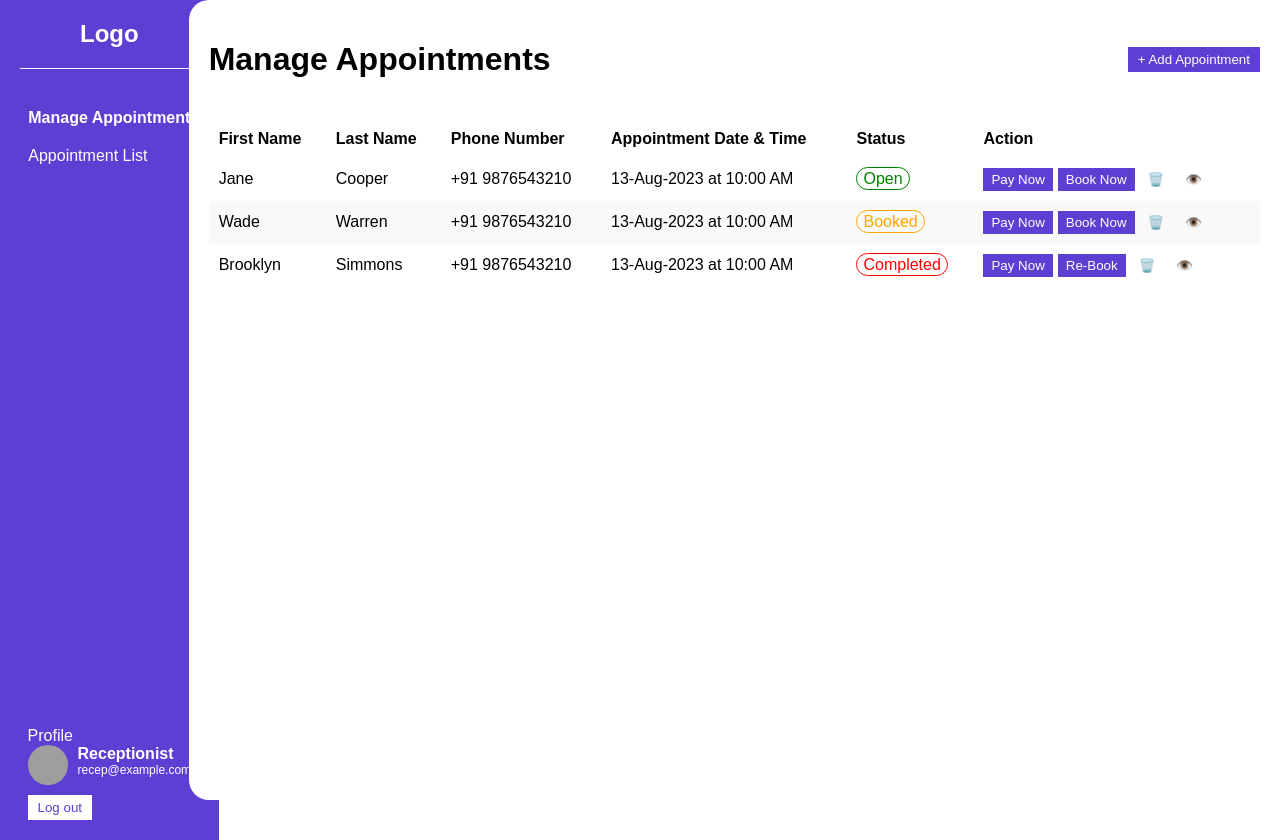
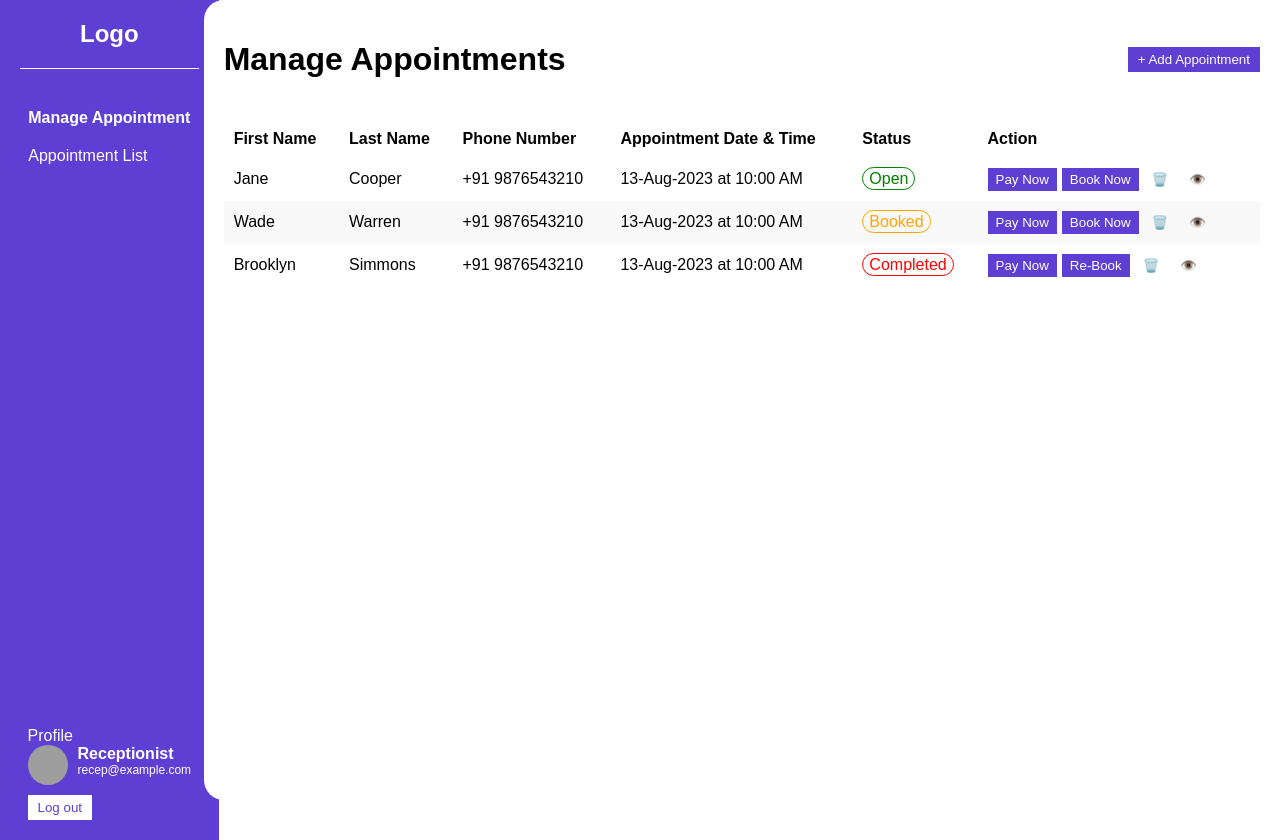
Before and after one commit to Surajit321/Project, an Angular app in the folder patient-appointment/: page /manage-appointments in a window 1280 px wide. Built offline with nearby package versions, Linux system fonts and the light colour scheme; grey boxes are pictures that could not be loaded.

Commit message:
Reduce overlap to avoid covering sidebar text
cgen-75f09ed6b1b84b989c82c5d60898ee48

```diff
--- a/patient-appointment/src/app/manage-apointments/manage-apointments.component.scss
+++ b/patient-appointment/src/app/manage-apointments/manage-apointments.component.scss
@@ -8,7 +8,7 @@
   flex: 1;
   padding: 20px;
   overflow-x: auto;
-  margin-left: -30px;
+  margin-left: -15px;
   position: relative;
   z-index: 10;
   background: white;
```
